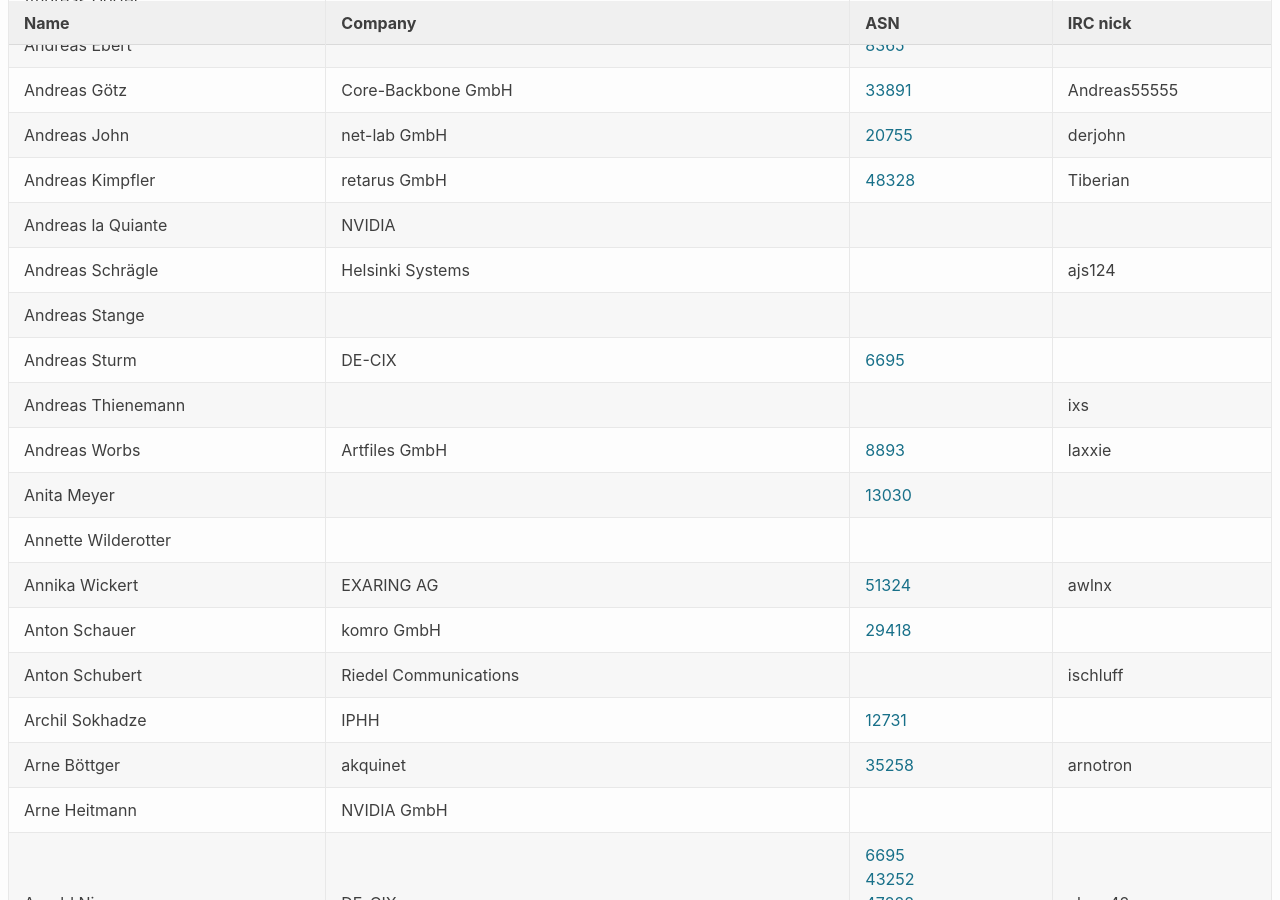
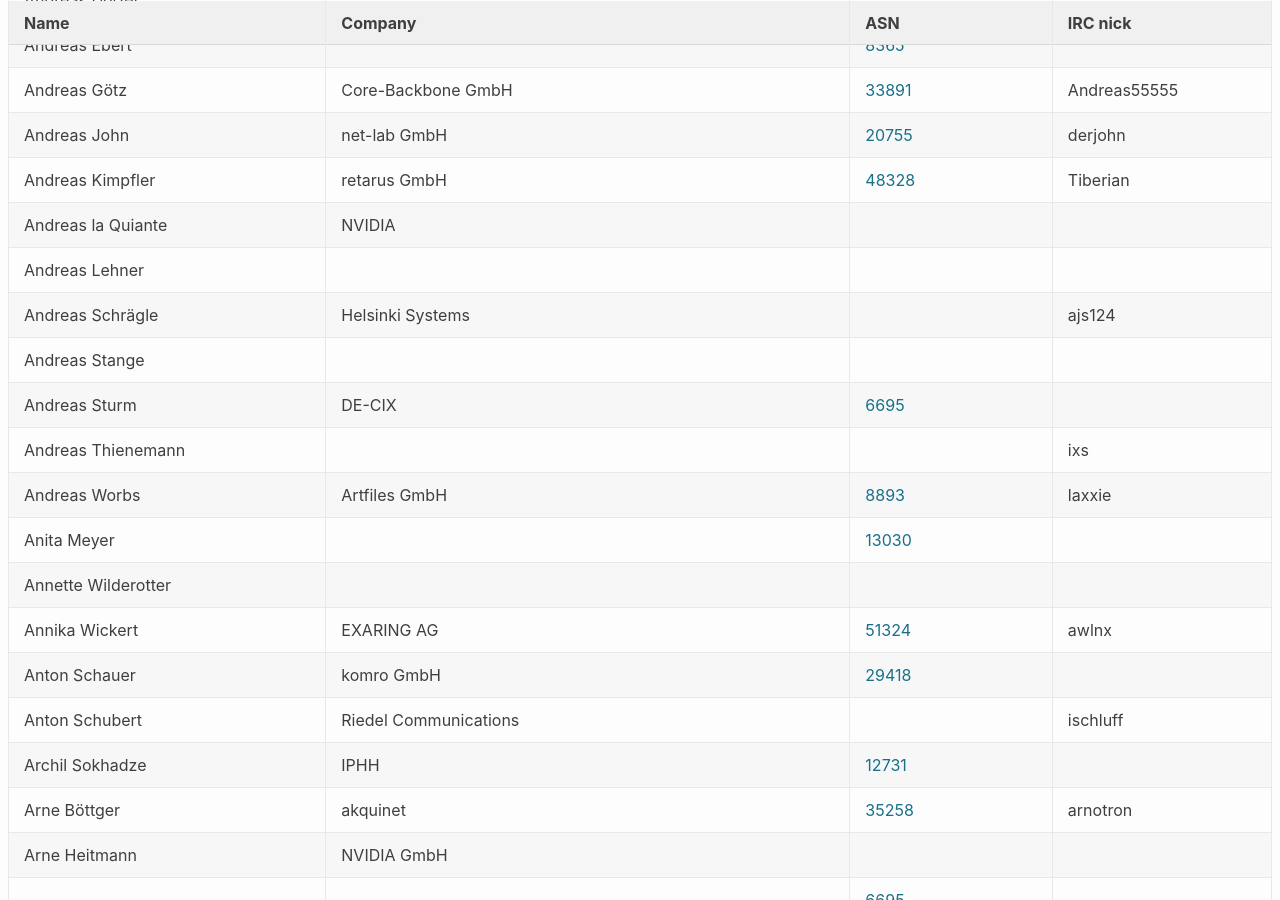
Before and after one commit to denog/pretix-attendeelist, a Jekyll site: the page built from index.markdown, in a window 1280 px wide and 900 px high, scrolled down 616 px. Built offline with Jekyll 4.4.1, drawn with Linux system fonts in a browser that asks for light colours.

Commit message:
Latest data: Thu Oct 29 22:50:25 UTC 2020

```diff
--- a/_data/attendees.json
+++ b/_data/attendees.json
@@ -102,6 +102,12 @@
     "asn": null
   },
   {
+    "name": "Andreas Lehner",
+    "company": null,
+    "irc": null,
+    "asn": null
+  },
+  {
     "name": "Andreas Schrägle",
     "company": "Helsinki Systems",
     "irc": "ajs124",
```
